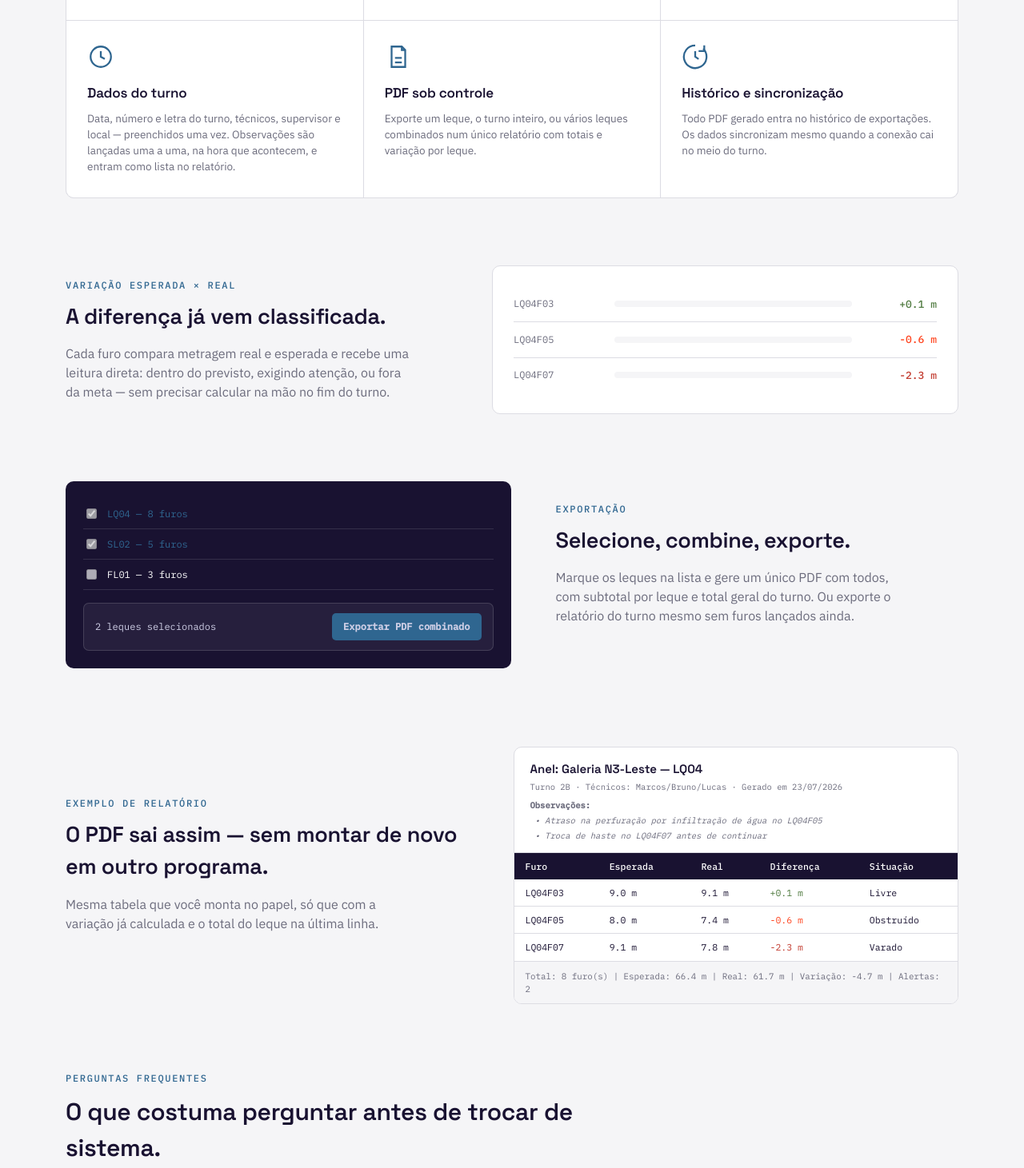
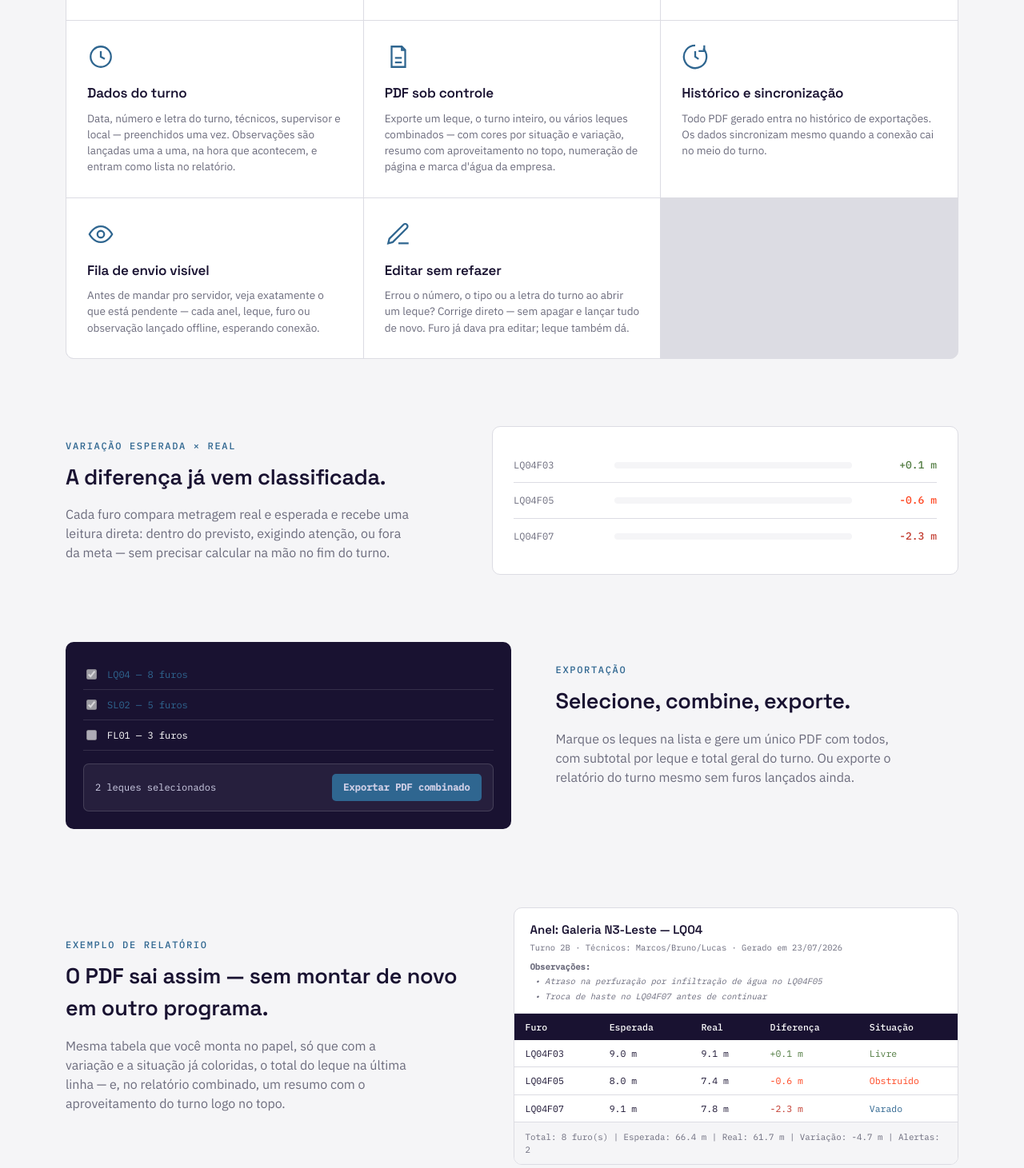
Before and after one commit to mricehot/TrustHoleTrack, a plain HTML site: page index.html in a window 1280 px wide. Shown: the part 1800-3261 px from the top of the page at 80% size. Drawn offline with Linux system fonts and the light colour scheme.

```diff
--- a/index.html
+++ b/index.html
@@ -259,6 +259,9 @@
   .pdf-table .tx-ok{ color:var(--moss); }
   .pdf-table .tx-warn{ color:var(--blast); }
   .pdf-table .tx-bad{ color:var(--rust); }
+  .pdf-table .st-livre{ color:var(--moss); }
+  .pdf-table .st-obstruido{ color:var(--blast); }
+  .pdf-table .st-varado{ color:var(--steel); }
   .pdf-total{ padding:10px 14px; font-family:var(--mono); font-size:10.8px; color:var(--muted); background:var(--paper); border-top:1px solid var(--line); }
   @media (max-width:860px){ .example-section .wrap{ grid-template-columns:1fr; gap:32px; } }
   @media (max-width:480px){
@@ -405,6 +408,8 @@
   .cards-grid.in .card:nth-child(4){ animation-delay:.24s; }
   .cards-grid.in .card:nth-child(5){ animation-delay:.32s; }
   .cards-grid.in .card:nth-child(6){ animation-delay:.40s; }
+  .cards-grid.in .card:nth-child(7){ animation-delay:.48s; }
+  .cards-grid.in .card:nth-child(8){ animation-delay:.56s; }
 
   /* ---------- diagrama do leque (hero): furo com alerta pulsando ---------- */
   @keyframes pulseFuro{ 0%,100%{ opacity:1; } 50%{ opacity:.45; } }
@@ -615,13 +620,25 @@
       <div class="card">
         <svg class="glyph" viewBox="0 0 24 24" fill="none" stroke="currentColor" stroke-width="1.6"><path d="M6 3h9l3 3v15H6z"/><path d="M15 3v3h3"/><path d="M9 13h6"/><path d="M9 17h6"/></svg>
         <h3>PDF sob controle</h3>
-        <p>Exporte um leque, o turno inteiro, ou vários leques combinados num único relatório com totais e variação por leque.</p>
+        <p>Exporte um leque, o turno inteiro, ou vários leques combinados — com cores por situação e variação, resumo com aproveitamento no topo, numeração de página e marca d'água da empresa.</p>
       </div>
 
       <div class="card">
         <svg class="glyph" viewBox="0 0 24 24" fill="none" stroke="currentColor" stroke-width="1.6"><path d="M12 2a10 10 0 1 0 7.07 2.93"/><path d="M12 7v5l3 2"/><path d="M20 2v5h-5"/></svg>
         <h3>Histórico e sincronização</h3>
         <p>Todo PDF gerado entra no histórico de exportações. Os dados sincronizam mesmo quando a conexão cai no meio do turno.</p>
+      </div>
+
+      <div class="card">
+        <svg class="glyph" viewBox="0 0 24 24" fill="none" stroke="currentColor" stroke-width="1.6"><path d="M2 12s3.5-7 10-7 10 7 10 7-3.5 7-10 7-10-7-10-7Z"/><circle cx="12" cy="12" r="3"/></svg>
+        <h3>Fila de envio visível</h3>
+        <p>Antes de mandar pro servidor, veja exatamente o que está pendente — cada anel, leque, furo ou observação lançado offline, esperando conexão.</p>
+      </div>
+
+      <div class="card">
+        <svg class="glyph" viewBox="0 0 24 24" fill="none" stroke="currentColor" stroke-width="1.6"><path d="M12 20h9"/><path d="M16.5 3.5a2.1 2.1 0 0 1 3 3L7 19l-4 1 1-4Z"/></svg>
+        <h3>Editar sem refazer</h3>
+        <p>Errou o número, o tipo ou a letra do turno ao abrir um leque? Corrige direto — sem apagar e lançar tudo de novo. Furo já dava pra editar; leque também dá.</p>
       </div>
 
     </div>
@@ -679,7 +696,7 @@
     <div class="reveal">
       <p class="eyebrow">EXEMPLO DE RELATÓRIO</p>
       <h2>O PDF sai assim — sem montar de novo em outro programa.</h2>
-      <p class="lead">Mesma tabela que você monta no papel, só que com a variação já calculada e o total do leque na última linha.</p>
+      <p class="lead">Mesma tabela que você monta no papel, só que com a variação e a situação já coloridas, o total do leque na última linha — e, no relatório combinado, um resumo com o aproveitamento do turno logo no topo.</p>
     </div>
     <div class="pdf-mock reveal">
       <div class="pdf-head">
@@ -696,9 +713,9 @@
           <tr><th>Furo</th><th>Esperada</th><th>Real</th><th>Diferença</th><th>Situação</th></tr>
         </thead>
         <tbody>
-          <tr><td>LQ04F03</td><td>9.0 m</td><td>9.1 m</td><td class="tx-ok">+0.1 m</td><td>Livre</td></tr>
-          <tr><td>LQ04F05</td><td>8.0 m</td><td>7.4 m</td><td class="tx-warn">-0.6 m</td><td>Obstruído</td></tr>
-          <tr><td>LQ04F07</td><td>9.1 m</td><td>7.8 m</td><td class="tx-bad">-2.3 m</td><td>Varado</td></tr>
+          <tr><td>LQ04F03</td><td>9.0 m</td><td>9.1 m</td><td class="tx-ok">+0.1 m</td><td class="st-livre">Livre</td></tr>
+          <tr><td>LQ04F05</td><td>8.0 m</td><td>7.4 m</td><td class="tx-warn">-0.6 m</td><td class="st-obstruido">Obstruído</td></tr>
+          <tr><td>LQ04F07</td><td>9.1 m</td><td>7.8 m</td><td class="tx-bad">-2.3 m</td><td class="st-varado">Varado</td></tr>
         </tbody>
       </table>
       <div class="pdf-total">Total: 8 furo(s)  |  Esperada: 66.4 m  |  Real: 61.7 m  |  Variação: -4.7 m  |  Alertas: 2</div>
```
